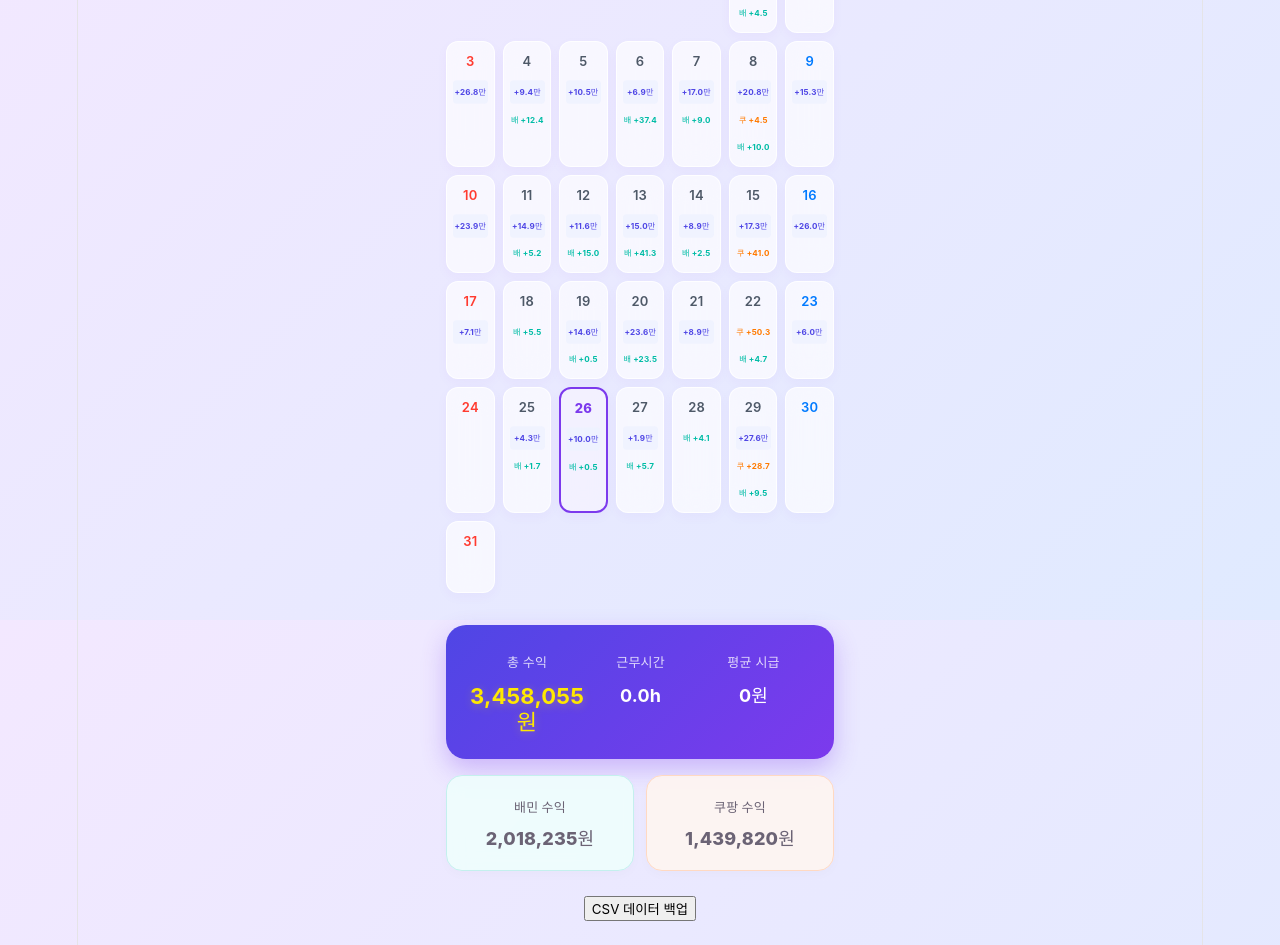
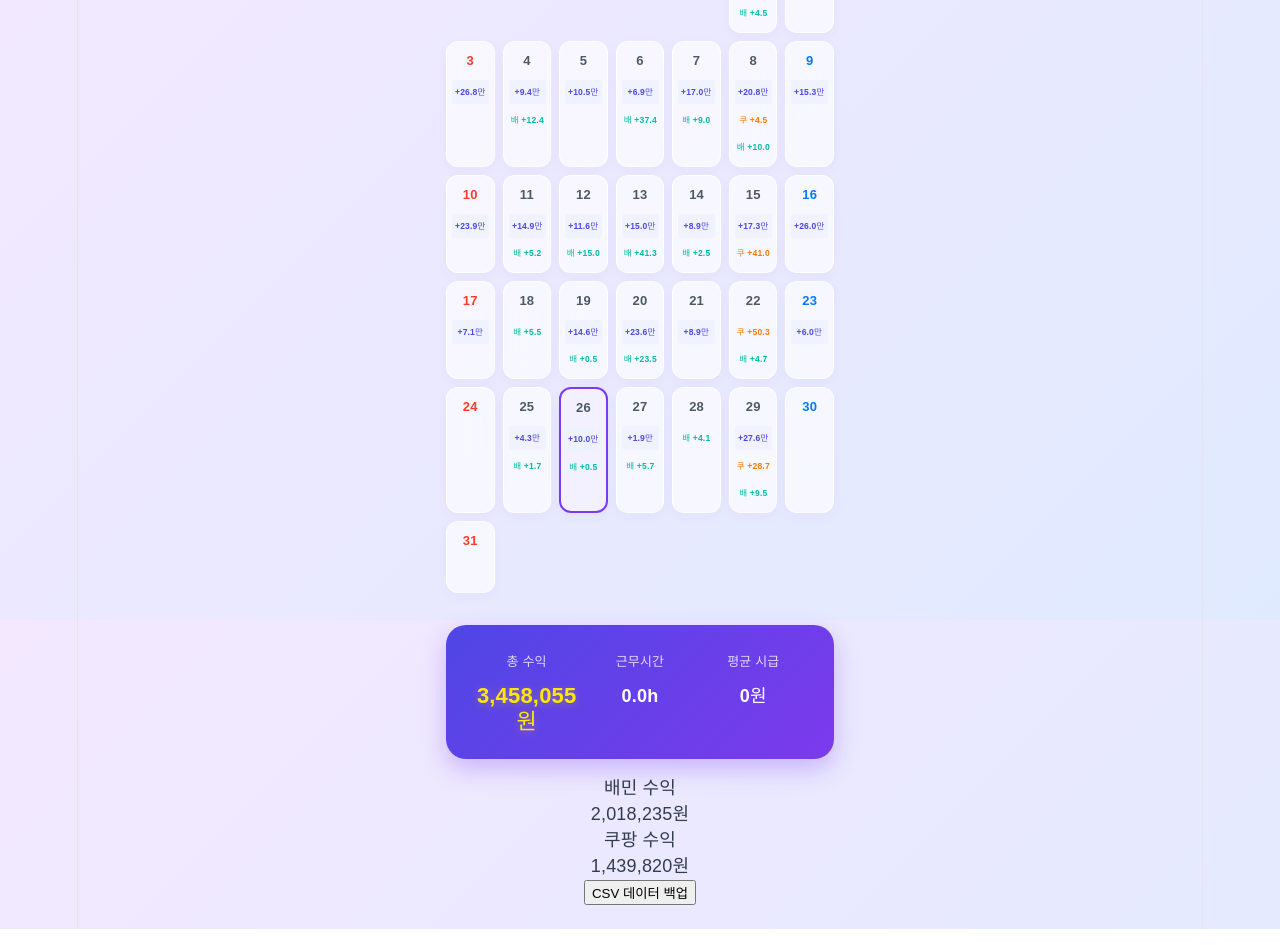
Before and after one commit to ovartang/gagebuddal, a React (Vite) app: page / in a window 1280 px wide. Shown: the part 180-1125 px from the top of the page. Built offline with nearby package versions, Linux system fonts and the light colour scheme; a web font is replaced by a local one.

Commit message:
Update App.css

```diff
--- a/src/App.css
+++ b/src/App.css
@@ -1,71 +1,52 @@
-/* 1. 기본 설정 및 전체 레이아웃 */
-* { box-sizing: border-box; font-family: 'Pretendard', -apple-system, BlinkMacSystemFont, sans-serif; -webkit-font-smoothing: antialiased; }
-
-body {
-  margin: 0; padding: 0;
-  background: linear-gradient(135deg, #F3E8FF 0%, #E0EAFF 100%);
-  background-attachment: fixed; min-height: 100vh; overflow-x: hidden; width: 100vw;
-}
-
+/* 1. 기본 설정 */
+* { box-sizing: border-box; font-family: 'Pretendard', sans-serif; -webkit-font-smoothing: antialiased; }
+body { margin: 0; padding: 0; background: linear-gradient(135deg, #F3E8FF 0%, #E0EAFF 100%); background-attachment: fixed; color: #333D4B; overflow-x: hidden; width: 100vw; }
 .container { width: 100%; max-width: 420px; margin: 0 auto; padding: 24px 16px; min-height: 100vh; }
 
 /* 2. 헤더 */
 .header { display: flex; justify-content: space-between; align-items: center; margin-bottom: 24px; padding: 0 4px; }
-.header h2 { font-size: 22px; font-weight: 800; color: #191F28; letter-spacing: -0.5px; margin: 0; }
+.header h2 { font-size: 22px; font-weight: 800; margin: 0; color: #191F28; letter-spacing: -0.5px; }
 .nav-btn { width: 40px; height: 40px; background: rgba(255, 255, 255, 0.8); backdrop-filter: blur(8px); color: #6B7684; border-radius: 12px; border: 1px solid rgba(255, 255, 255, 0.6); font-size: 16px; cursor: pointer; box-shadow: 0 4px 10px rgba(0, 0, 0, 0.03); transition: 0.2s; }
-.nav-btn:hover { color: #4F46E5; background: #FFFFFF; }
 
-/* 3. 달력 그리드 (Glassmorphism 적용) */
+/* 3. 달력 그리드 (기존의 예쁜 디자인 유지) */
 .calendar { display: grid; grid-template-columns: repeat(7, 1fr); gap: 8px; margin-bottom: 32px; width: 100%; }
 .day {
   background: rgba(255, 255, 255, 0.65); backdrop-filter: blur(12px); border: 1px solid rgba(255, 255, 255, 0.8);
-  border-radius: 12px; padding: 6px 4px; min-height: 72px; display: flex; flex-direction: column;
-  cursor: pointer; box-shadow: 0 4px 12px rgba(124, 58, 237, 0.04); transition: 0.2s;
+  border-radius: 12px; padding: 6px 4px; min-height: 72px; display: flex; flex-direction: column; cursor: pointer;
+  box-shadow: 0 4px 12px rgba(124, 58, 237, 0.04); transition: 0.2s;
 }
 .day:hover { background: rgba(255, 255, 255, 0.9); }
-.day.empty { background: transparent; backdrop-filter: none; border: none; box-shadow: none; pointer-events: none; }
+.day.empty { background: transparent; backdrop-filter: none; border: none; box-shadow: none; }
 .day.today { border: 2px solid #7C3AED; background: rgba(245, 243, 255, 0.8); }
-.day.today .date { color: #7C3AED !important; font-weight: 800; }
 .date { font-size: 13px; font-weight: 600; color: #4E5968; margin-bottom: 4px; text-align: center; }
 .day:nth-child(7n+1) .date { color: #FF3B30; }
 .day:nth-child(7n) .date { color: #007AFF; }
 
-/* 달력 내 텍스트 */
-.income-text { font-size: 9px !important; font-weight: 700; text-align: center; margin-top: 1px; white-space: nowrap; overflow: hidden; text-overflow: ellipsis; transform: scale(0.9); }
+/* 달력 텍스트 (길면 축소) */
+.income-text { font-size: 9px; font-weight: 700; text-align: center; margin-top: 1px; white-space: nowrap; overflow: hidden; text-overflow: ellipsis; transform: scale(0.95); }
 .income-total { color: #4F46E5; background: rgba(238, 242, 255, 0.8); border-radius: 4px; }
 .income-coupang { color: #FF7A00; }
 .income-baemin { color: #00BCA6; }
 
-/* 4. 요약 카드 및 플랫폼별 카드 */
+/* 4. 요약 카드 */
 .summary-card { background: linear-gradient(135deg, #4F46E5 0%, #7C3AED 100%); border-radius: 20px; padding: 24px; display: flex; justify-content: space-between; box-shadow: 0 10px 25px rgba(124, 58, 237, 0.3); margin-bottom: 16px; color: white; }
 .summary-item { display: flex; flex-direction: column; align-items: center; gap: 8px; flex: 1; }
 .summary-label { font-size: 13px; color: rgba(255, 255, 255, 0.8); }
 .summary-value { font-size: 18px; font-weight: 700; }
 .total-money { color: #FFE800; font-size: 22px; text-shadow: 0 2px 10px rgba(255, 232, 0, 0.3); }
 
-.delivery-summary { display: flex; gap: 12px; margin-bottom: 24px; }
-.delivery-card { flex: 1; border-radius: 16px; padding: 18px; display: flex; flex-direction: column; gap: 6px; box-shadow: 0 4px 12px rgba(0, 0, 0, 0.02); }
-.baemin-card { background: rgba(239, 255, 253, 0.85); backdrop-filter: blur(8px); border: 1px solid #C4F0EE; }
-.coupang-card { background: rgba(255, 246, 240, 0.85); backdrop-filter: blur(8px); border: 1px solid #FFD9C2; }
-.delivery-title { font-size: 13px; font-weight: 700; }
-.delivery-money { font-size: 18px; font-weight: 800; }
-
-/* 5. 모달 디자인 (모바일 최적화) */
+/* 5. 모달 전용 스타일 (깨짐 방지) */
 .modal { position: fixed; top: 0; left: 0; width: 100vw; height: 100vh; background: rgba(15, 23, 42, 0.5); backdrop-filter: blur(8px); display: flex; justify-content: center; align-items: flex-end; z-index: 1000; }
 .modal-content {
   background: #FFFFFF; width: 100%; max-width: 420px; height: 80vh;
   border-radius: 24px 24px 0 0; padding: 24px; display: flex; flex-direction: column;
 }
 .item-list { flex: 1; overflow-y: auto; margin: 16px 0; }
+.item { display: flex; justify-content: space-between; align-items: center; padding: 12px 4px; border-bottom: 1px solid #F4F6F8; font-size: 14px; }
 .input-group { display: flex; flex-direction: column; gap: 10px; }
 .input-group input { width: 100%; padding: 16px; border-radius: 12px; border: 1px solid #E5E7EB; font-size: 16px; }
-
 .radio-group { display: flex; gap: 12px; }
-.radio-label {
-  flex: 1; padding: 14px; background: #F4F6F8; border-radius: 12px;
-  text-align: center; font-weight: 700; color: #8B95A1; border: 2px solid transparent;
-}
+.radio-label { flex: 1; padding: 14px; background: #F4F6F8; border-radius: 12px; text-align: center; font-weight: 700; color: #8B95A1; border: 2px solid transparent; }
 .radio-label:has(input:checked) { background: #F5F3FF; border: 2px solid #7C3AED; color: #7C3AED; }
-
 .save-btn { width: 100%; padding: 16px; border-radius: 12px; border: none; background: linear-gradient(135deg, #4F46E5 0%, #7C3AED 100%); color: white; font-weight: 700; cursor: pointer; }
 .close-btn { background: #F4F6F8; color: #4E5968; border: none; padding: 16px; border-radius: 12px; font-weight: 700; width: 100%; margin-top: 10px; }
```
